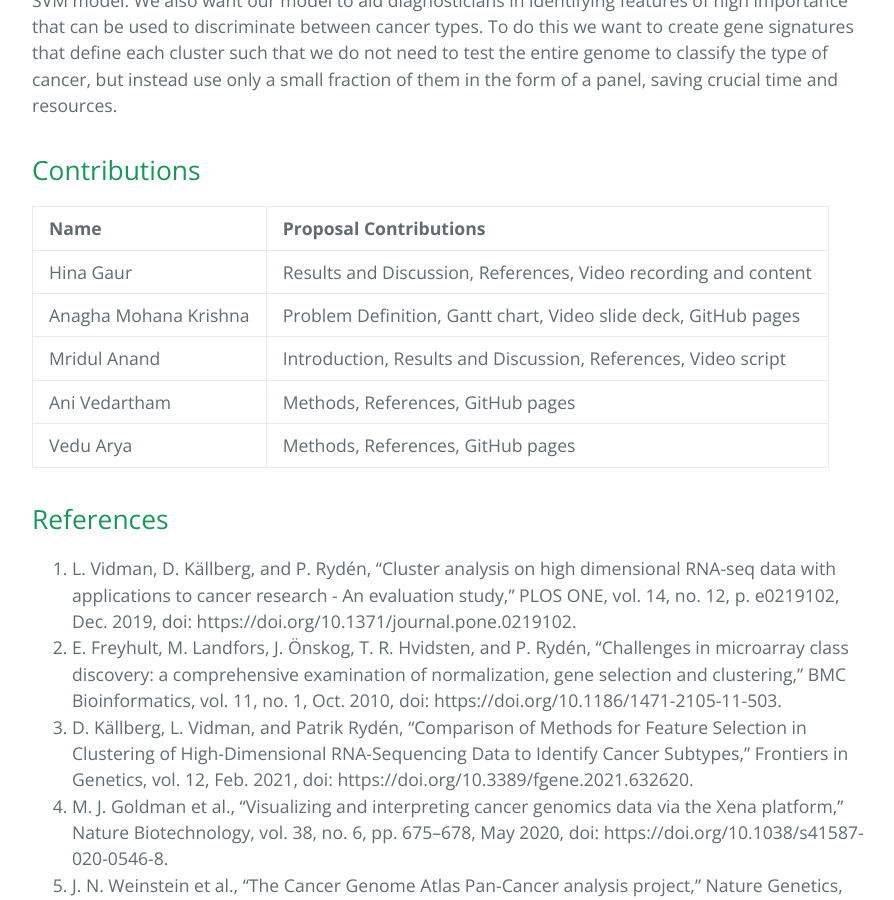
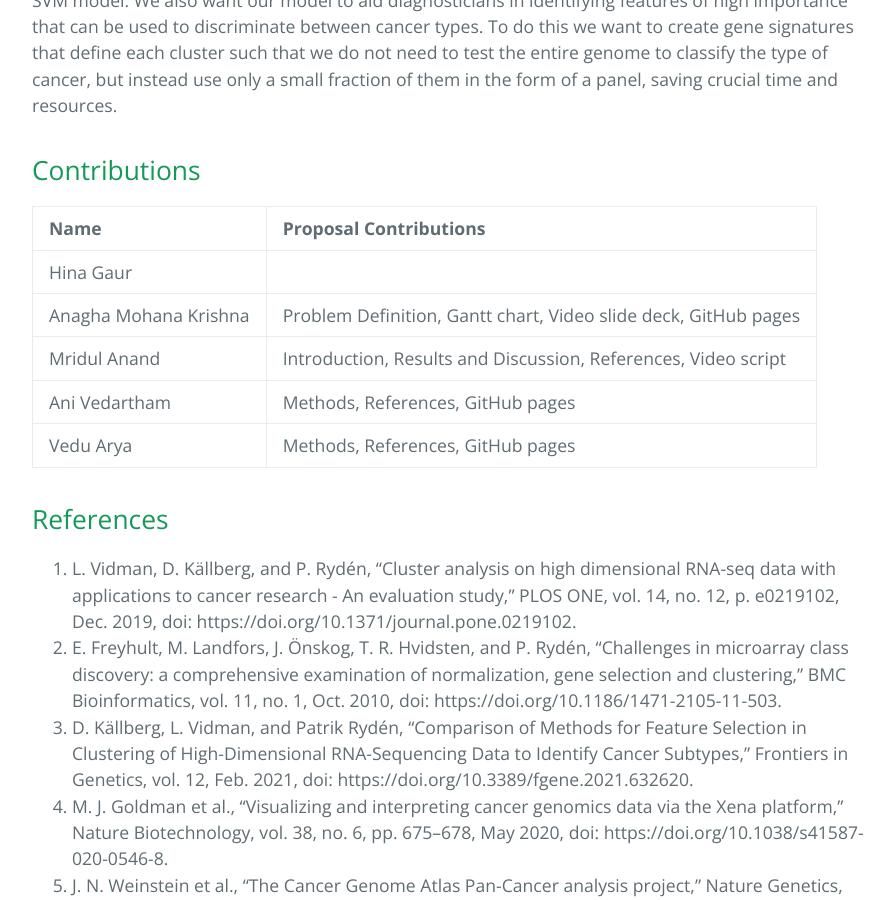
Before and after one commit to AnaghaMKrishna/CS-7641-Project, a Jekyll site: the page built from midpoint_submission/mid_point_report.md, in a window 1280 px wide and 900 px high, scrolled down 12286 px. Shown: the whole window, without its empty margins (192-1086 px from the left). Built offline with Jekyll 4.4.1, drawn with Linux system fonts in a browser that asks for light colours; our own code applies the rules of GitHub Pages for plain Markdown files.

```diff
--- a/midpoint_submission/mid_point_report.md
+++ b/midpoint_submission/mid_point_report.md
@@ -135,7 +135,7 @@
 
 | Name       | Proposal Contributions|
 |:-------------|:------------------|
-| Hina Gaur          | Results and Discussion, References, Video recording and content |
+| Hina Gaur          |  |
 | Anagha Mohana Krishna  | Problem Definition, Gantt chart, Video slide deck, GitHub pages |
 | Mridul Anand           | Introduction, Results and Discussion, References, Video script  |
 | Ani Vedartham | Methods, References, GitHub pages |
```
